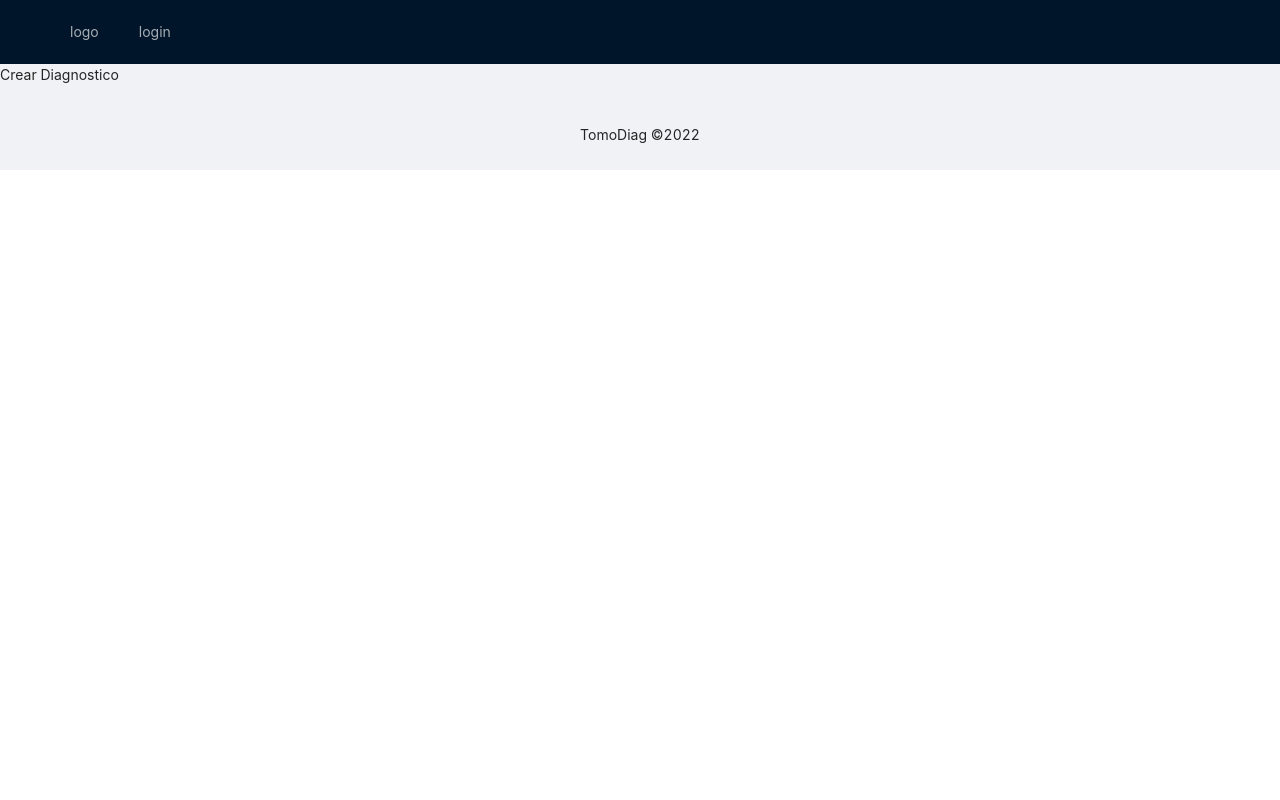
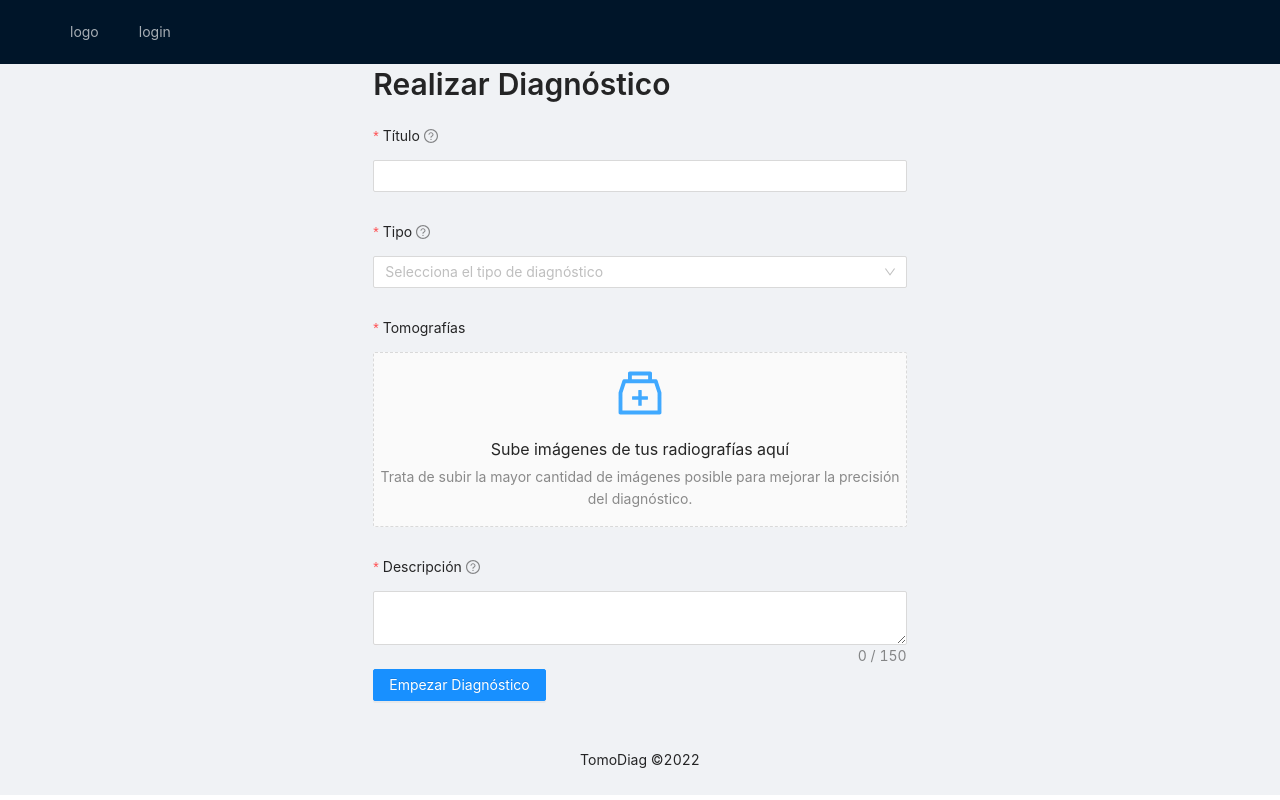
Before and after one commit to webtaken/TomoDiagFrontend, a Next.js app: page /diagnosticos/crear in a window 1280 px wide. Built offline with nearby package versions, Linux system fonts and the light colour scheme.

Commit message:
se añadió el formulario de ingreso de datos para un nuevo diagnóstico

```diff
--- /dev/null
+++ b/components/Diagnosticos/CrearForm.js
@@ -0,0 +1,137 @@
+import { MedicineBoxOutlined } from '@ant-design/icons';
+import { Form, Input, Typography, Select, message, Upload, Button } from 'antd';
+const { Option } = Select;
+const { Dragger } = Upload;
+const { Title } = Typography;
+
+const props = {
+  name: 'file',
+  multiple: true,
+  action: 'https://www.mocky.io/v2/5cc8019d300000980a055e76',
+  onChange(info) {
+    console.log("info: ", info);
+    const { status } = info.file;
+    if (status !== 'uploading') {
+      console.log(info.file, info.fileList);
+    }
+    if (status === 'done') {
+      message.success(`${info.file.name} se cargó correctamente.`);
+    } else if (status === 'error') {
+      message.error(`${info.file.name} falló en cargarse.`);
+    }
+  },
+  onDrop(e) {
+    console.log('Dropped files', e.dataTransfer.files);
+  },
+};
+
+const onChange = (value) => {
+  console.log(`selected ${value}`);
+};
+const onSearch = (value) => {
+  console.log('search:', value);
+};
+
+const CrearForm = () => {
+  return (
+    <>
+      <Title level={2}>Realizar Diagnóstico</Title>
+      <Form
+        name='crear_diagnostico'
+        autoComplete="off">
+        <Form.Item
+          label="Título"
+          name="title"
+          labelCol={{
+            span: 24
+          }}
+          wrapperCol={{
+            span: 24
+          }}
+          tooltip='Título del análisis, p.ej. "Tomografía Cervical"'
+          rules={[{
+            required: true,
+            message: "Porfavor incluye el Título."
+          }]}>
+          <Input />
+        </Form.Item>
+        <Form.Item
+          label="Tipo"
+          labelCol={{
+            span: 24
+          }}
+          wrapperCol={{
+            span: 24
+          }}
+          name="type_analysis"
+          tooltip='Tipo de la tomografía, p.ej. "Cervical"'
+          rules={[
+            {
+              required: true,
+              message: 'Porfavor incluye el tipo de tomografía.',
+            },
+          ]}
+        >
+          <Select
+            showSearch
+            placeholder="Selecciona el tipo de diagnóstico"
+            optionFilterProp="children"
+            onChange={onChange}
+            onSearch={onSearch}
+            filterOption={(input, option) => option.children.toLowerCase().includes(input.toLowerCase())}
+          >
+            <Option value="cervical">Cervical</Option>
+          </Select>
+        </Form.Item>
+        <Form.Item
+          label="Tomografías"
+          labelCol={{
+            span: 24
+          }}
+          wrapperCol={{
+            span: 24
+          }}
+          name="tomografias"
+          valuePropName='tomografias'
+          rules={[
+            {
+              required: true,
+              message: 'Porfavor incluye al menos una tomografía.',
+            },
+          ]}>
+          <Dragger {...props}>
+            <p className="ant-upload-drag-icon">
+              <MedicineBoxOutlined />
+            </p>
+            <p className="ant-upload-text">Sube imágenes de tus radiografías aquí</p>
+            <p className="ant-upload-hint">
+              Trata de subir la mayor cantidad de imágenes posible para mejorar la precisión del diagnóstico.
+            </p>
+          </Dragger>
+        </Form.Item>
+        <Form.Item
+          name="description"
+          label="Descripción"
+          tooltip="Descripción del análisis (máx 200 letras)"
+          labelCol={{
+            span: 24
+          }}
+          wrapperCol={{
+            span: 24
+          }}
+          rules={[{
+            required: true,
+            message: 'Porfavor incluye una breve descripción.'
+          }]}>
+          <Input.TextArea showCount maxLength={150} />
+        </Form.Item>
+        <Form.Item>
+          <Button type="primary" htmlType="submit">
+            Empezar Diagnóstico
+          </Button>
+        </Form.Item>
+      </Form>
+    </>
+  );
+};
+export default CrearForm;
--- a/pages/diagnosticos/crear.js
+++ b/pages/diagnosticos/crear.js
@@ -1,9 +1,16 @@
+import { Row, Col } from 'antd';
+import CrearForm from '../../components/Diagnosticos/CrearForm';
 import LayoutPage from "../../components/layout/LayoutPage";
 
 const Crear = () => {
   return (
     <LayoutPage>
-      <p>Crear Diagnostico</p>
+      <Row type="flex" justify="center" align="middle"
+        style={{ minHeight: '75vh' }}>
+        <Col span={10}>
+          <CrearForm />
+        </Col>
+      </Row>
     </LayoutPage>
   );
 }
--- a/pages/index.js
+++ b/pages/index.js
@@ -1,5 +1,5 @@
 import LayoutPage from "../components/layout/LayoutPage";
-import AppOptions from "../components/options/AppOptions";
+import AppOptions from "../components/Options/AppOptions";
 
 
 export default function Home() {
--- a/styles/globals.css
+++ b/styles/globals.css
@@ -3,3 +3,64 @@
   padding: 24px;
   background: #fff;
 }
+
+.container {
+  position: relative;
+  margin-left: auto;
+  margin-right: auto;
+  padding-right: 15px;
+  padding-left: 15px;
+}
+@media (min-width: 476px) {
+  .container {
+    padding-right: 15px;
+    padding-left: 15px;
+  }
+}
+@media (min-width: 768px) {
+  .container {
+    padding-right: 15px;
+    padding-left: 15px;
+  }
+}
+@media (min-width: 992px) {
+  .container {
+    padding-right: 15px;
+    padding-left: 15px;
+  }
+}
+@media (min-width: 1200px) {
+  .container {
+    padding-right: 15px;
+    padding-left: 15px;
+  }
+}
+@media (min-width: 476px) {
+  .container {
+    width: 100%;
+  }
+}
+@media (min-width: 768px) {
+  .container {
+    width: 720px;
+    max-width: 100%;
+  }
+}
+@media (min-width: 992px) {
+  .container {
+    width: 960px;
+    max-width: 100%;
+  }
+}
+@media (min-width: 1200px) {
+  .container {
+    width: 1140px;
+    max-width: 100%;
+  }
+}
+@media (min-width: 1400px) {
+  .container {
+    width: 1340px;
+    max-width: 100%;
+  }
+}
```
Also changed, not shown: pages/diagnosticos/index.js (+35 -1 lines).
